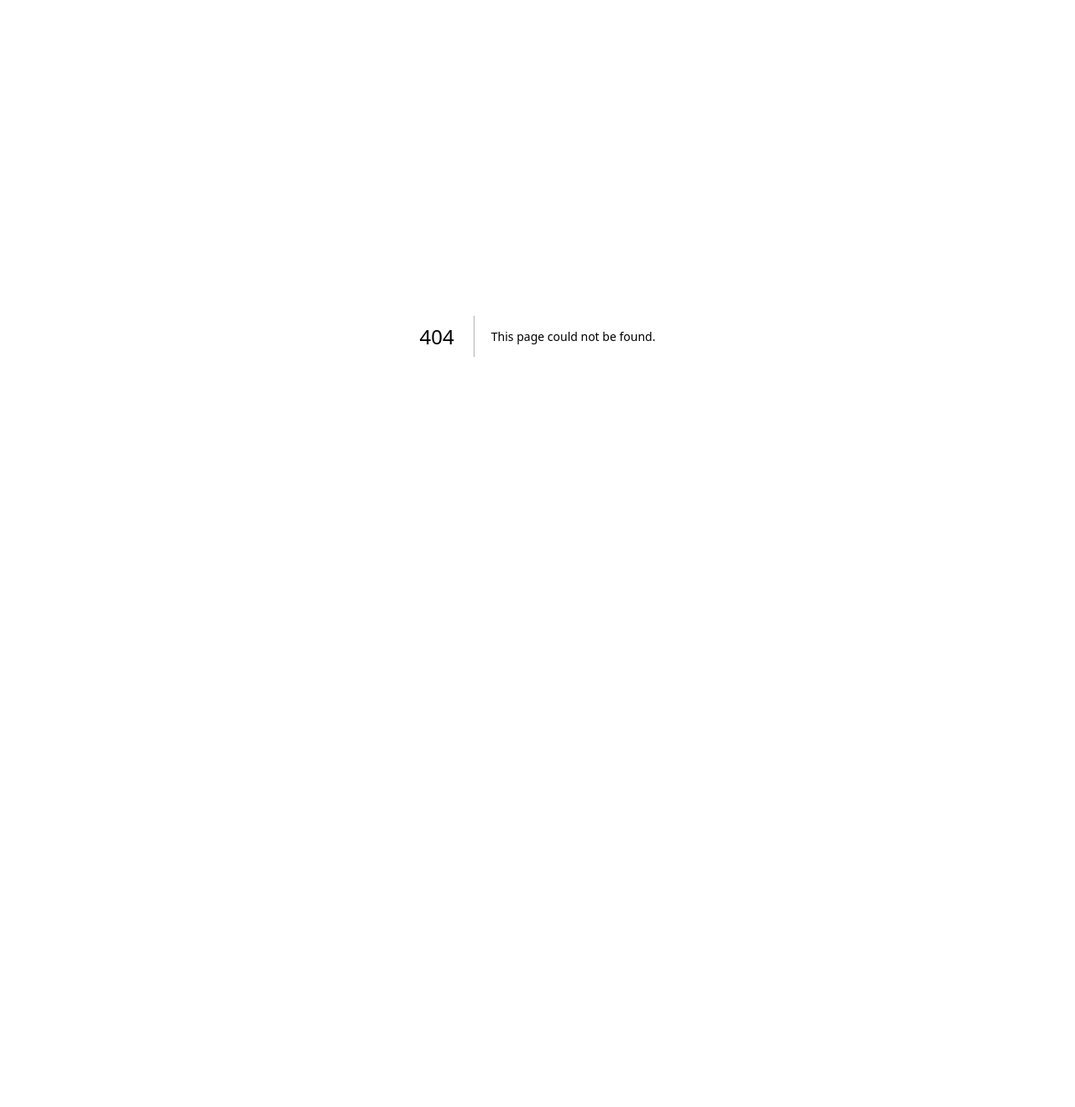
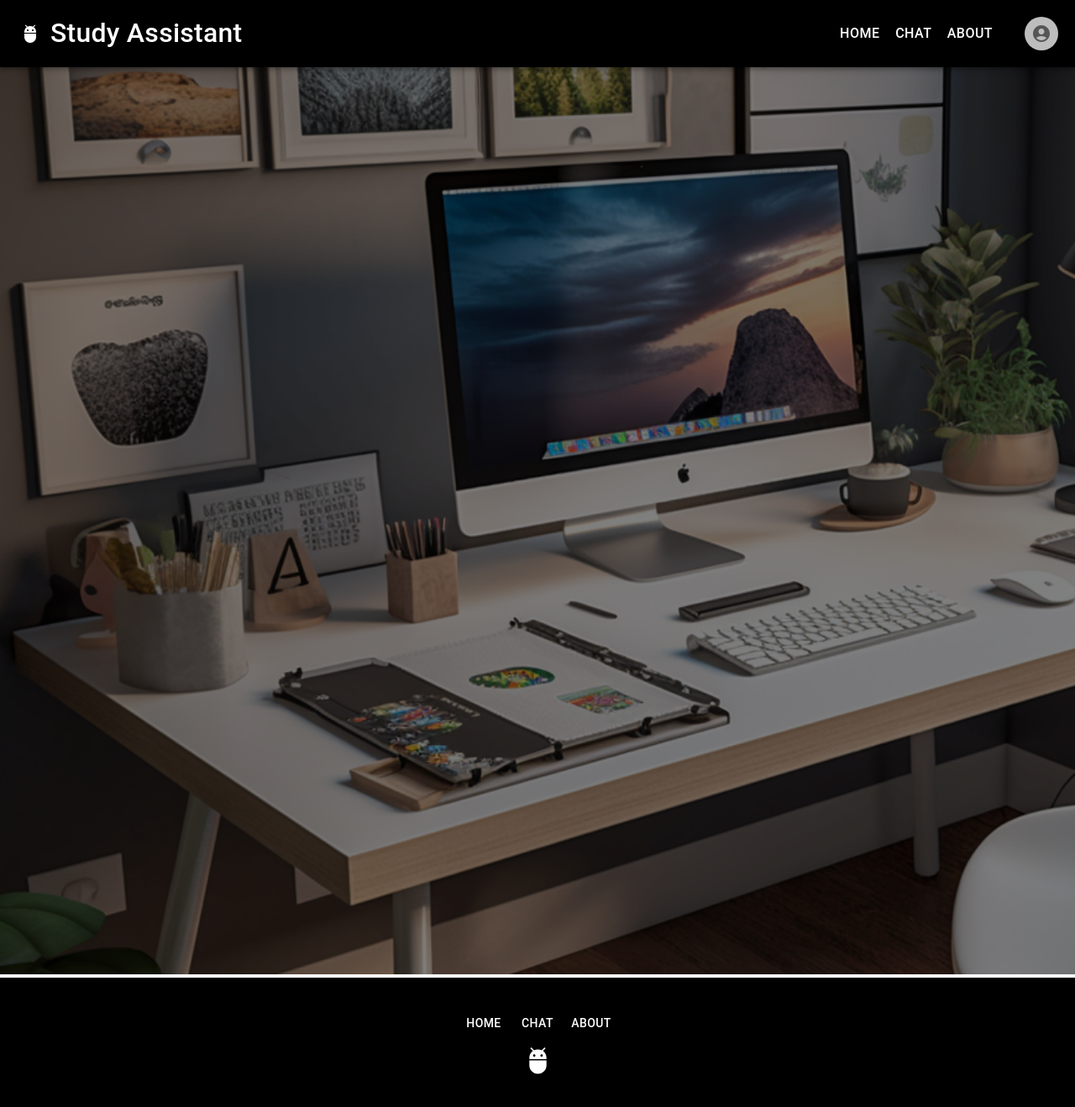
Before and after one commit to humanbright/study-assistant, a Next.js app in the folder study-assistant/: page /home in a window 1280 px wide. Before the commit this address had no page. Shown: the top 1318 px of the page at 84% size. Before the commit the page ends 800 px from the top, so only its background shows below. Built offline with nearby package versions, Linux system fonts and the light colour scheme.

Commit message:
added navbar, footer, homepage img

```diff
--- /dev/null
+++ b/study-assistant/app/home/Components/Footer/Footer.js
@@ -0,0 +1,59 @@
+import React from "react";
+import Box from "@mui/material/Box";
+import Typography from "@mui/material/Typography";
+import Button from "@mui/material/Button";
+import IconButton from "@mui/material/IconButton";
+import Link from "next/link";
+
+import AdbIcon from "@mui/icons-material/Adb";
+
+const pages = ["Home", "Chat", "About"];
+
+export default function Footer(props) {
+  return (
+    <Box>
+      <Box
+        sx={{
+          display: "flex",
+          flexDirection: "row",
+          alignItems: "center",
+          justifyContent: "center",
+          width: "100%",
+          height: "20vh",
+          backgroundColor: "black",
+        }}
+      >
+        <Box
+          sx={{
+            display: "flex",
+            flexDirection: "column",
+            justifyContent: "center",
+          }}
+        >
+          <Box
+            sx={{
+              display: "flex",
+              flexDirection: "row",
+            }}
+          >
+            {pages.map((page) => (
+              <Link href={`/${page.toLowerCase()}`}>
+                <Button
+                  sx={{
+                    color: "white",
+                  }}
+                >
+                  {page}
+                </Button>
+              </Link>
+            ))}
+          </Box>
+          <IconButton>
+            <AdbIcon fontSize="large" sx={{ color: "white" }} />
+          </IconButton>
+        </Box>
+        <Typography variant="h6" color={"white"}></Typography>
+      </Box>
+    </Box>
+  );
+}
--- /dev/null
+++ b/study-assistant/app/home/Components/NavBar/NavBar.js
@@ -0,0 +1,144 @@
+import { useState } from "react";
+import Link from "next/link";
+import Box from "@mui/material/Box";
+import Typography from "@mui/material/Typography";
+import AppBar from "@mui/material/AppBar";
+import Button from "@mui/material/Button";
+import IconButton from "@mui/material/IconButton";
+import Avatar from "@mui/material/Avatar";
+import AdbIcon from "@mui/icons-material/Adb";
+import LoginIcon from "@mui/icons-material/Login";
+import Settings from "@mui/icons-material/Settings";
+import LogoutIcon from "@mui/icons-material/Logout";
+import Menu from "@mui/material/Menu";
+import MenuItem from "@mui/material/MenuItem";
+import ListItemIcon from "@mui/material/ListItemIcon";
+import Icon from "@mui/material/Icon";
+import AccountCircleIcon from "@mui/icons-material/AccountCircle";
+
+const pages = ["Home", "Chat", "About"];
+
+export default function Navbar(props) {
+  const [anchorEl, setAnchorEl] = useState(null);
+  const [login, setLogin] = useState(false);
+
+  const handleClick = (event) => {
+    setAnchorEl(event.currentTarget);
+  };
+
+  const handleClose = () => {
+    setAnchorEl(null);
+  };
+
+  const handleLogin = () => {
+    setLogin(!login);
+  };
+
+  return (
+    <Box position={"relative"}>
+      <AppBar
+        position="sticky"
+        sx={{
+          display: "flex",
+          flexDirection: "row",
+          alignItems: "center",
+          width: "100%",
+          height: "10vh",
+          backgroundColor: "black",
+        }}
+      >
+        <Icon
+          sx={{
+            size: "large",
+            edge: "start",
+            color: "white",
+            ml: "1em",
+            mr: "0.5em",
+          }}
+        >
+          <AdbIcon />
+        </Icon>
+        <Typography
+          variant="h6"
+          component="div"
+          sx={{
+            flexGrow: 1,
+            fontSize: "2em",
+          }}
+        >
+          Study Assistant
+        </Typography>
+        {pages.map((page) => (
+          <Link href={`/${page.toLowerCase()}`}>
+            <Button
+              variant="text"
+              sx={{
+                color: "white",
+                fontSize: "1em",
+              }}
+            >
+              {page}
+            </Button>
+          </Link>
+        ))}
+        <Avatar
+          alt="user"
+          sx={{
+            mr: "1em",
+            ml: "1.5em",
+          }}
+        >
+          <IconButton onClick={handleClick}>
+            <AccountCircleIcon fontSize="xl" />
+          </IconButton>
+          <Menu
+            anchorEl={anchorEl}
+            keepMounted
+            open={Boolean(anchorEl)}
+            onClose={handleClose}
+          >
+            {login ? (
+              <div>
+                <MenuItem onClick={handleClose}>
+                  <ListItemIcon>
+                    <IconButton>
+                      <Settings />
+                    </IconButton>
+                  </ListItemIcon>
+                  <Typography variant="inherit">Settings</Typography>
+                </MenuItem>
+                <MenuItem
+                  onClick={() => {
+                    handleLogin();
+                  }}
+                >
+                  <ListItemIcon>
+                    <IconButton>
+                      <LogoutIcon />
+                    </IconButton>
+                  </ListItemIcon>
+                  <Typography variant="inherit">Logout</Typography>
+                </MenuItem>
+              </div>
+            ) : (
+              <div>
+                <MenuItem
+                  onClick={() => {
+                    handleLogin();
+                  }}
+                >
+                  <ListItemIcon>
+                    <IconButton>
+                      <LoginIcon />
+                    </IconButton>
+                  </ListItemIcon>
+                  <Typography variant="inherit">Login</Typography>
+                </MenuItem>
+              </div>
+            )}
+          </Menu>
+        </Avatar>
+      </AppBar>
+    </Box>
+  );
+}
--- /dev/null
+++ b/study-assistant/app/home/page.js
@@ -0,0 +1,31 @@
+"use client";
+
+import { React, useState, useMemo } from "react";
+import Navbar from "./Components/NavBar/NavBar";
+import Footer from "./Components/Footer/Footer";
+import Typography from "@mui/material/Typography";
+import Box from "@mui/material/Box";
+import HomepageImg from "./Assets/homepage.png";
+import Image from "next/image";
+
+export default function Homepage() {
+  return (
+    <section className="homepage">
+      <Navbar />
+      <Box
+        sx={{
+          width: "100%",
+        }}
+      >
+        <Image
+          src={HomepageImg}
+          alt="homepage"
+          width={1920}
+          height={1080}
+          style={{ objectFit: "cover", transition: "0.6s", filter: "brightness(50%)" }}
+        />
+      </Box>
+      <Footer />
+    </section>
+  );
+}
--- a/study-assistant/app/layout.js
+++ b/study-assistant/app/layout.js
@@ -1,17 +1,42 @@
-import './globals.css'
-import { Inter } from 'next/font/google'
+"use client"
 
-const inter = Inter({ subsets: ['latin'] })
+import "./globals.css";
+import { Inter } from "next/font/google";
+import ThemeProvider from "@mui/material/styles/ThemeProvider";
+import createTheme from "@mui/material/styles/createTheme";
+
+const inter = Inter({ subsets: ["latin"] });
 
 export const metadata = {
-  title: 'Create Next App',
-  description: 'Generated by create next app',
-}
+  title: "Create Next App",
+  description: "Generated by create next app",
+};
+
+export const themeOptions = {
+  palette: {
+    type: "dark",
+    primary: {
+      main: "#2874d4",
+      dark: "#60c3ef",
+    },
+    secondary: {
+      main: "#24d068",
+    },
+    info: {
+      main: "#2182ce",
+    },
+  },
+};
+
+let theme = createTheme(themeOptions);
+
 
 export default function RootLayout({ children }) {
   return (
     <html lang="en">
-      <body className={inter.className}>{children}</body>
+      <ThemeProvider theme={theme}>
+        <body className={inter.className}>{children}</body>
+      </ThemeProvider>
     </html>
-  )
+  );
 }
--- a/study-assistant/package.json
+++ b/study-assistant/package.json
@@ -13,6 +13,8 @@
     "@emotion/styled": "^11.11.0",
     "@mui/icons-material": "^5.11.16",
     "@mui/material": "^5.13.1",
+    "@mui/styled-engine-sc": "^5.12.0",
+    "@mui/system": "^5.13.1",
     "bufferutil": "^4.0.7",
     "eslint": "8.41.0",
     "eslint-config-next": "13.4.3",
@@ -24,6 +26,7 @@
     "react-dom": "18.2.0",
     "react-use": "^17.4.0",
     "readline": "^1.3.0",
+    "styled-components": "^5.3.10",
     "utf-8-validate": "^5.0.10"
   }
 }
```
Also changed, not shown: study-assistant/app/home/Assets/homepage.png (added), 1 other file (tests, documents, lock files or other folders).
